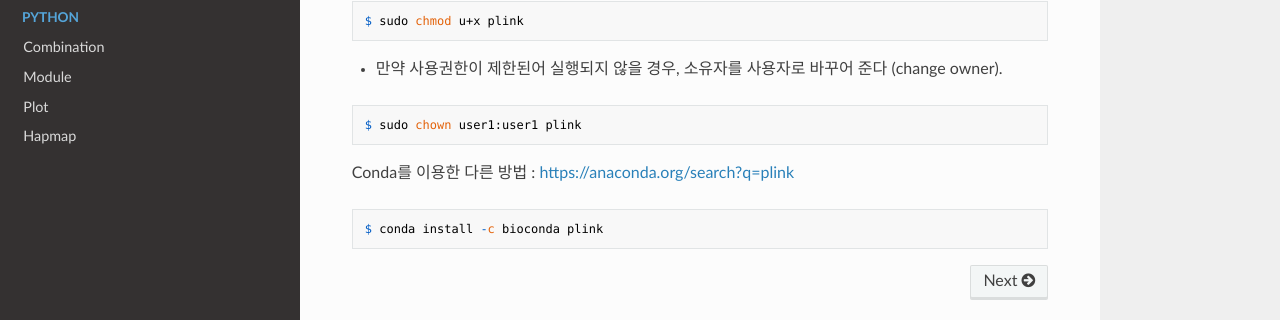
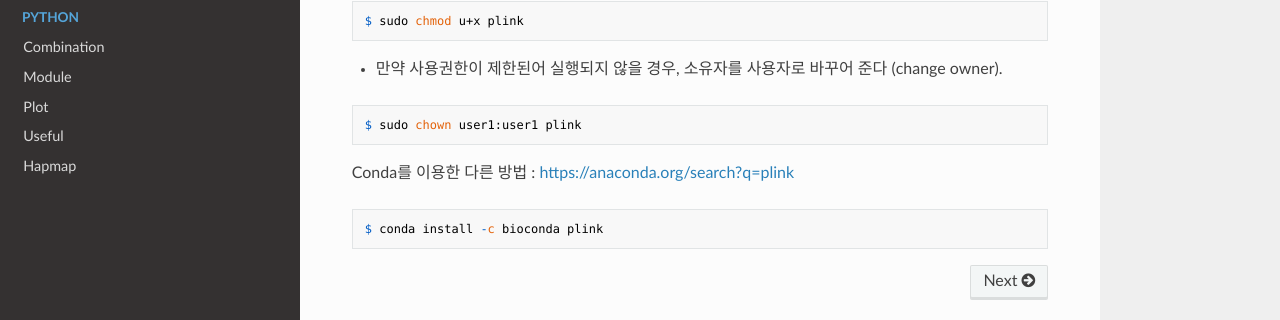
Before and after one commit to WonyoungCho/plink, an MkDocs documentation site: the page built from docs/index.md, in a window 1280 px wide. Shown: the part 340-660 px from the top of the page. Built offline with MkDocs 1.6.1, drawn with Linux system fonts in a browser that asks for light colours; nearby versions of some CDN libraries; old or Windows-style settings are respelled for this version of MkDocs.

Commit message:
Update mkdocs.yml

```diff
--- a/mkdocs.yml
+++ b/mkdocs.yml
@@ -18,6 +18,7 @@ pages:
         - 'Combination' : 'python_combo.md'
         - 'Module' : 'python_module.md'
         - 'Plot' : 'python_plot.md'
+        - 'Useful' : 'python_useful.md'
     - Hapmap: 'hapMap1KG_ch7_8.md'
 
 theme: readthedocs
```
